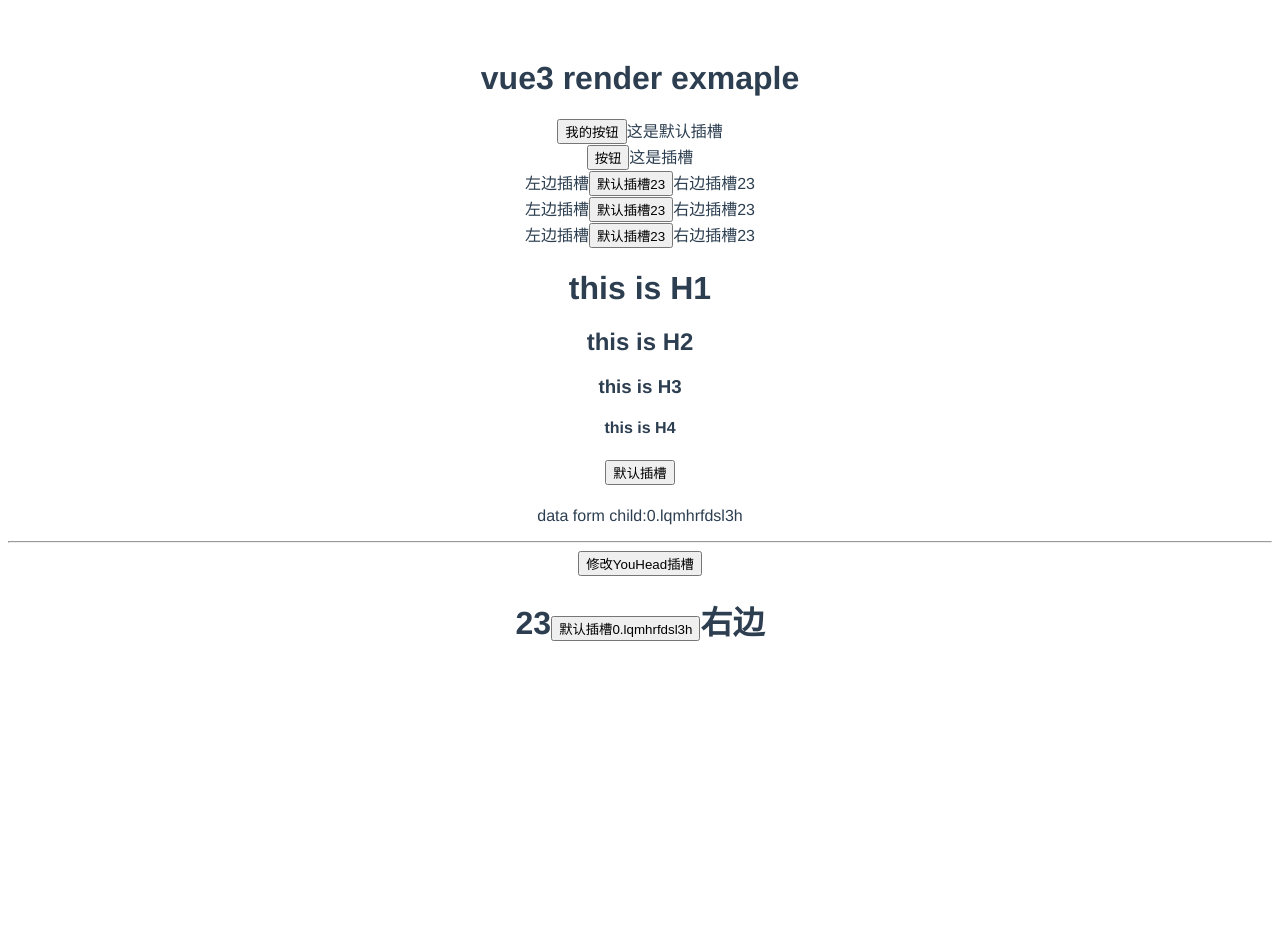
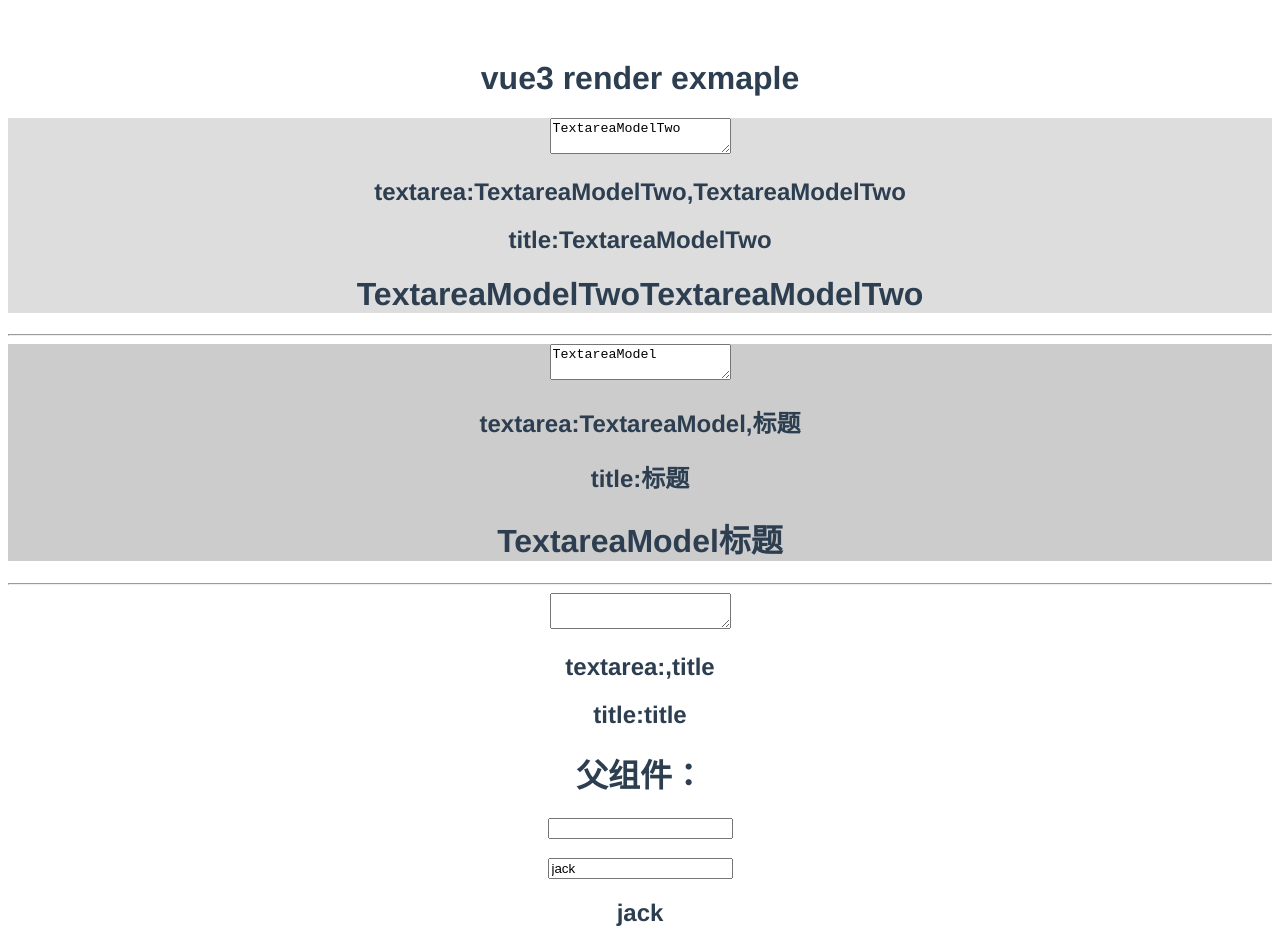
Before and after one commit to jackchoumine/vue3-examples, a Vue app: page / in a window 1280 px wide. Shown: the top 947 px of the page. Before the commit the page ends 800 px from the top, so only its background shows below. Built offline with nearby package versions, Linux system fonts and the light colour scheme.

Commit message:
处理 v-model

```diff
--- a/src/App.vue
+++ b/src/App.vue
@@ -1,6 +1,7 @@
 <template>
   <div>
     <h1>vue3 render exmaple</h1>
+    <Model />
     <ParentButton />
     <MyButton2 buttonText="按钮" id="my-id" data-key="custom-prop" @my-click="onMyClick" :onProp="() => {}">
       <span>这是插槽</span>
@@ -61,6 +62,7 @@
 
 <script>
 import { ref } from 'vue'
+import Model from './components/Model.vue'
 // import MyButton2 from './components/MyButton2.jsx'
 import MyButton from './components/MyButton.vue'
 import MyHead from './components/MyHead.vue'
@@ -71,6 +73,7 @@
 export default {
   name: 'App',
   components: {
+    Model,
     ParentButton,
     //  MyButton2,
     MyButtonRender,
--- /dev/null
+++ b/src/components/Model.vue
@@ -0,0 +1,30 @@
+<template>
+  <div>
+    <TextareaModelTwo/>
+    <hr />
+    <TextareaModel />
+    <hr />
+    <MyTextarea v-model="input" v-model:title="title" />
+    <h1>父组件：{{ input }}</h1>
+    <MyInputOne />
+    <MyInputTwo />
+  </div>
+</template>
+<script>
+import { ref, reactive, watch, computed } from 'vue'
+import MyInputOne from './MyInputOne.vue'
+import MyInputTwo from './MyInputTwo.jsx'
+import MyTextarea from './MyTextarea.vue'
+import TextareaModel from './TextareaModel.js'
+import TextareaModelTwo from './TextareaModelTwo'
+export default {
+  name: 'Model',
+  components: { TextareaModelTwo, TextareaModel, MyTextarea, MyInputTwo, MyInputOne },
+  setup(props, { emit, attrs, slots }) {
+    const input = ref('')
+    const title = ref('title')
+    return { input, title }
+  },
+}
+</script>
+<style scoped lang="scss"></style>
--- /dev/null
+++ b/src/components/MyInput.js
@@ -0,0 +1,4 @@
+export default {
+  name: 'MyInput',
+  setup() {},
+}
--- /dev/null
+++ b/src/components/MyInputOne.vue
@@ -0,0 +1,16 @@
+<template>
+  <div>
+    <input type="text" v-model="input" />
+    <h2>{{ input }}</h2>
+  </div>
+</template>
+<script>
+import { ref } from 'vue'
+export default {
+  name: 'MyInputOne',
+  setup() {
+    const input = ref('')
+    return { input }
+  },
+}
+</script>
--- /dev/null
+++ b/src/components/MyInputTwo.jsx
@@ -0,0 +1,19 @@
+import { ref } from 'vue'
+
+export default {
+  name: 'MyInputTwo',
+  setup() {
+    const inputText = ref('jack')
+    return () => (
+      <div>
+        <input
+          value={inputText.value}
+          onInput={({ target }) => {
+            inputText.value = target.value
+          }}
+        />
+        <h2>{inputText.value}</h2>
+      </div>
+    )
+  },
+}
--- /dev/null
+++ b/src/components/MyTextarea.vue
@@ -0,0 +1,33 @@
+<template>
+  <div>
+    <textarea v-model="inputText"></textarea>
+    <h2>textarea:{{ inputText }},{{ title }}</h2>
+    <h2>title:{{ innerTitle }}</h2>
+  </div>
+</template>
+<script>
+import { defineComponent, ref, watch } from 'vue'
+
+export default defineComponent({
+  name: 'MyTextarea',
+  props: ['modelValue', 'title'],
+  emits: ['update:modelValue', 'update:title'],
+  setup(props, { emit }) {
+    const inputText = ref(props.modelValue)
+    const innerTitle = ref(props.title)
+    watch(
+      () => inputText.value,
+      value => {
+        const title = Math.random().toString(36)
+        innerTitle.value = title
+        emit('update:title', title)
+        emit('update:modelValue', value)
+      }
+    )
+    return {
+      inputText,
+      innerTitle,
+    }
+  },
+})
+</script>
--- /dev/null
+++ b/src/components/TextareaModel.js
@@ -0,0 +1,31 @@
+import { defineComponent, ref, h } from 'vue'
+import MyTextarea from './MyTextarea.vue'
+export default defineComponent({
+  name: 'TextareaModel',
+  setup() {
+    const inputText = ref('TextareaModel')
+    const title = ref('标题')
+    const textarea = h(MyTextarea, {
+      // 这个不生效了
+      // model: {
+      //   value: inputText.value,
+      //   callback: value => {
+      //     console.log('callback')
+      //     console.log(value)
+      //   },
+      // },
+      modelValue: inputText.value,
+      'onUpdate:modelValue': value => {
+        console.log('modelValue', value)
+        inputText.value = value
+      },
+      title: title.value,
+      'onUpdate:title': value => {
+        console.log('title', value)
+        title.value = value
+      },
+    })
+    // NOTE 子元素必须写在 h 函数的第三个参数 const h1 = h('h1', inputText.value)
+    return () => h('div', { style: { backgroundColor: '#ccc' } }, [textarea, h('h1', inputText.value + title.value)])
+  },
+})
--- /dev/null
+++ b/src/components/TextareaModelTwo.jsx
@@ -0,0 +1,25 @@
+import { defineComponent, ref, h } from 'vue'
+import MyTextarea from './MyTextarea.vue'
+export default defineComponent({
+  name: 'TextareaModelTwo',
+  setup() {
+    const inputText = ref('TextareaModelTwo')
+    const title = ref('TextareaModelTwo')
+    return () => (
+      <div style={{ backgroundColor: '#ddd' }}>
+        <MyTextarea
+          modelValue={inputText.value}
+          onUpdate:modelValue={modelValue => {
+            console.log('modelValue', modelValue)
+            inputText.value = modelValue
+          }}
+          title={title.value}
+          onUpdate:title={modelTitle => {
+            title.value = modelTitle
+          }}
+        />
+        <h1>{inputText.value + title.value}</h1>
+      </div>
+    )
+  },
+})
```
